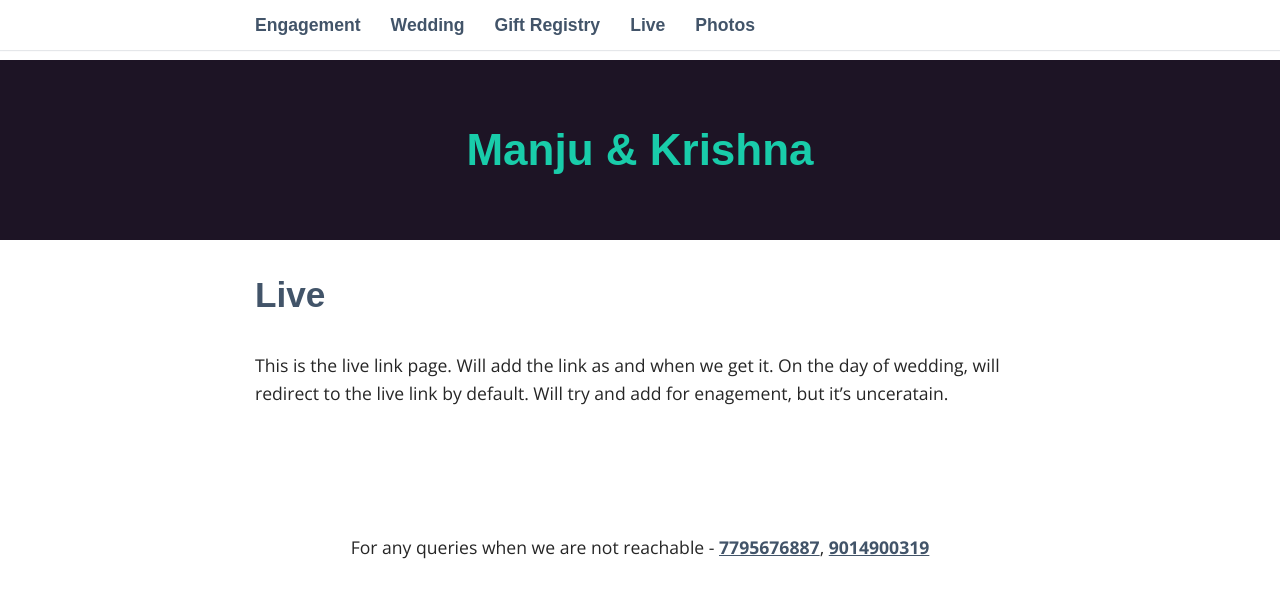
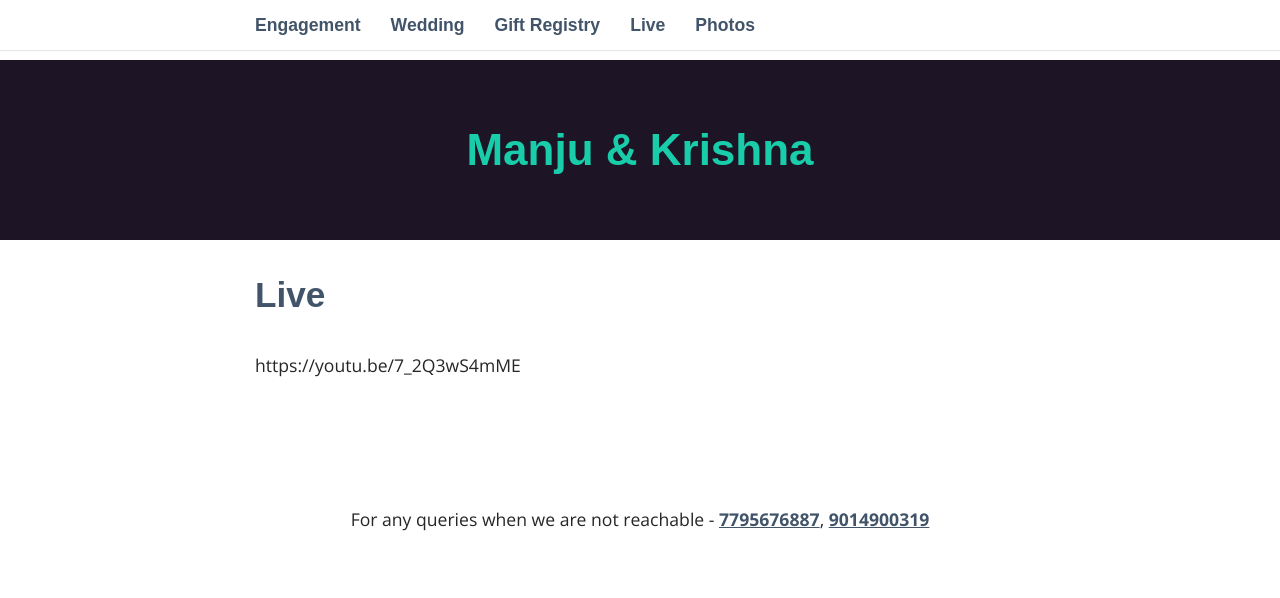
Before and after one commit to krish300/wedding, a Jekyll site: the page built from _pages/04_wedding_live.md, in a window 1280 px wide. Shown: the top 598 px of the page. Built offline with Jekyll 4.4.1, drawn with Linux system fonts in a browser that asks for light colours; some web fonts are replaced.

Commit message:
update 04_wedding_live.md

```diff
--- a/_pages/04_wedding_live.md
+++ b/_pages/04_wedding_live.md
@@ -4,6 +4,5 @@ title: Live
 permalink: /live/
 ---
 
-This is the live link page. Will add the link as and when we get it.
-On the day of wedding, will redirect to the live link by default.
-Will try and add for enagement, but it's unceratain.
+
+https://youtu.be/7_2Q3wS4mME
```
